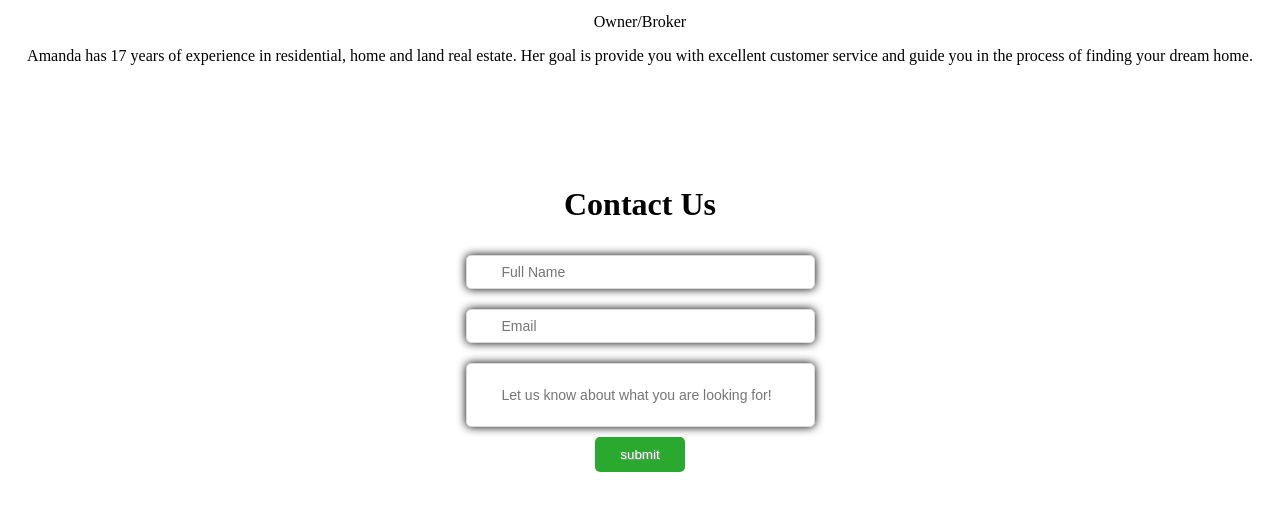
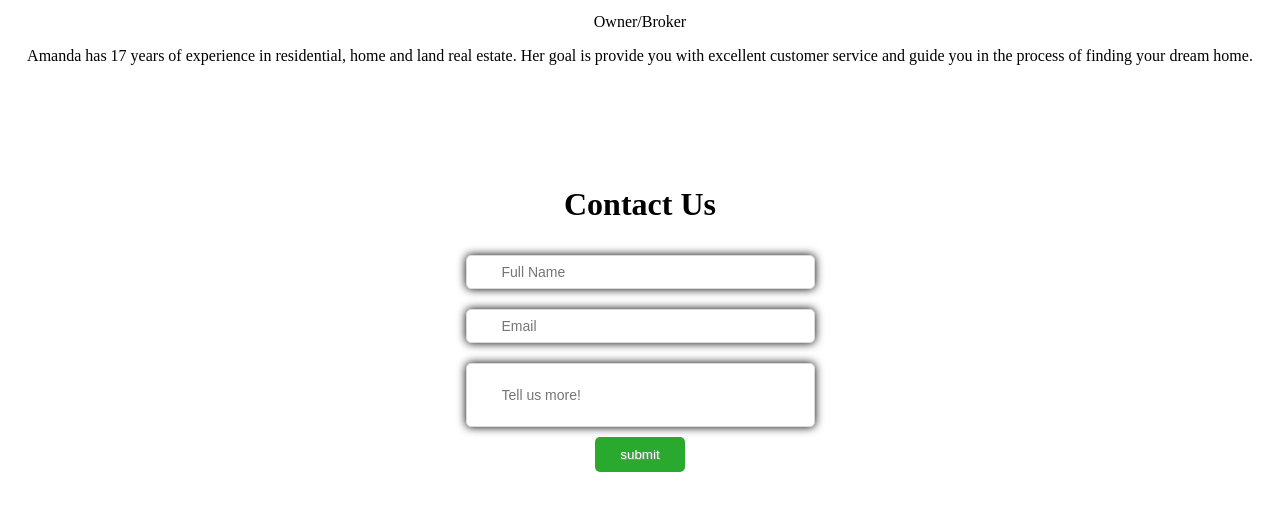
Before and after one commit to hamandatorres/Kibngman, a plain HTML site: page index.html in a window 1280 px wide. Shown: the part 1018-1540 px from the top of the page. Drawn offline with Linux system fonts and the light colour scheme.

Commit message:
another styling change

```diff
--- a/index.html
+++ b/index.html
@@ -49,10 +49,9 @@
     <form action="https://formsubmit.co/hamandatorres@gmail.com" method="POST">
       <input type="hidden" name="_template" value="table">
       <input type="hidden" name="_subject" value="New submission from Kingman HL Realty Website">
-      <input type="hidden" name="_next" value="https://kingmanhlrealty.com/thanks.html">
       <input id="fname" placeholder="Full Name" type="text" name="name" required>
       <input id="email" placeholder="Email " type="email" name="email" required>
-      <input id="message" placeholder="Let us know about what you are looking for!" type="text" name="text">
+      <input id="message" placeholder="Tell us more!" type="text" name="text">
       <input id="submit" type="submit" value="submit">
     </form>
     </div>
```
